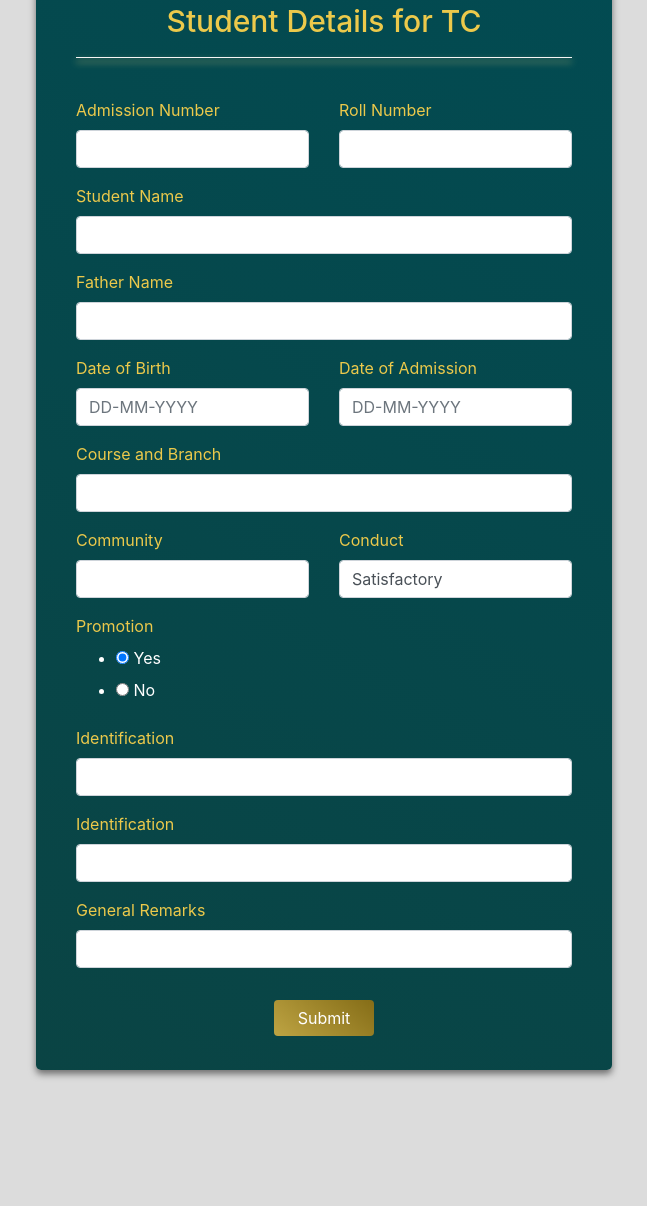
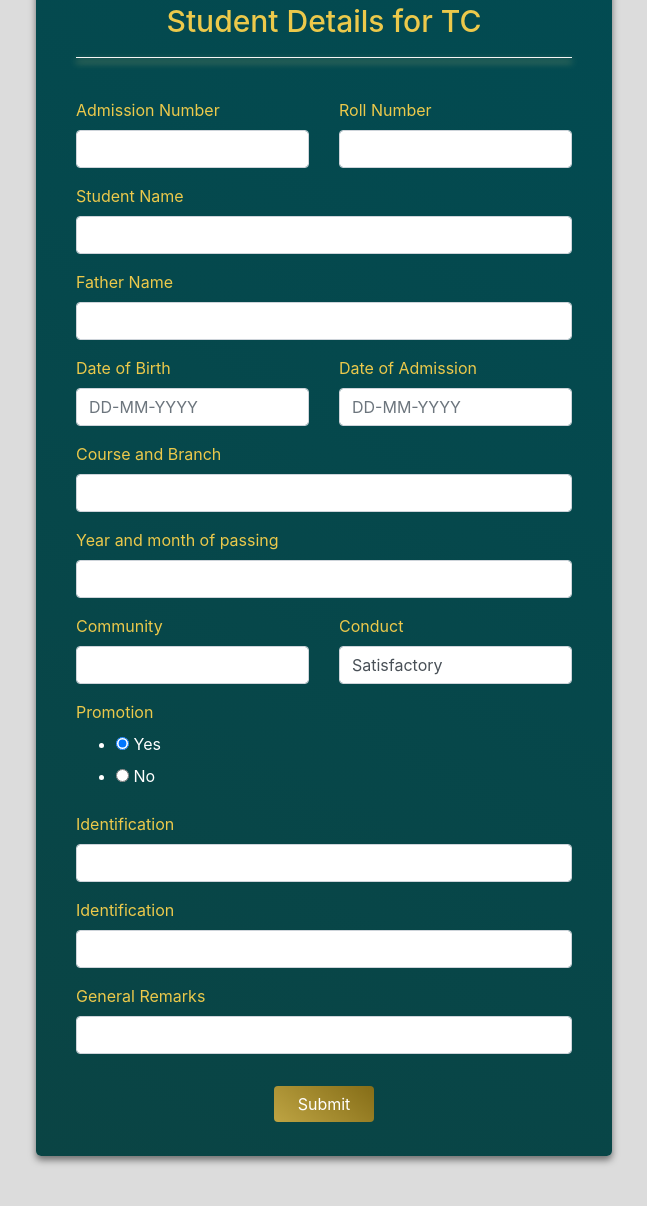
Before and after one commit to thejusvarma/TC, a Flask app: page /tc_manual_generate in a window 1280 px wide. Shown: the part 143-1349 px from the top of the page, without its empty margins (316-963 px from the left). Before the commit the page ends 1263 px from the top, so only its background shows below. Run offline with Flask 2, Linux system fonts and the light colour scheme; the first user in the database is signed in; some libraries are stand-ins or nearby versions.

Commit message:
incomplete form

```diff
--- a/gen_app/templates/tc_manual_generate.html
+++ b/gen_app/templates/tc_manual_generate.html
@@ -137,6 +137,22 @@
                     {% endif %}
                 </div>
 
+                <!-- Year_and_month_of_passing -->
+                <div class="form-group">
+                    {% if form.Year_and_month_of_passing.errors %}
+                        {{ form.Year_and_month_of_passing.label(class="form-group-label") }}
+                        {{ form.Year_and_month_of_passing(class="form-control is-invalid") }}
+                        <div class="invalid-feedback">
+                            {% for error in form.Year_and_month_of_passing.errors %}
+                                <span>{{ error }}</span>
+                            {% endfor %}
+                        </div>
+                    {% else %}
+                        {{ form.Year_and_month_of_passing.label(class="form-group-label") }}
+                        {{ form.Year_and_month_of_passing(class="form-control") }}
+                    {% endif %}
+                </div>
+
                 <div class="row">
                     <div class="col">
                 <!-- community -->
```
Also changed, not shown: gen_app/site.db, 1 other file.
